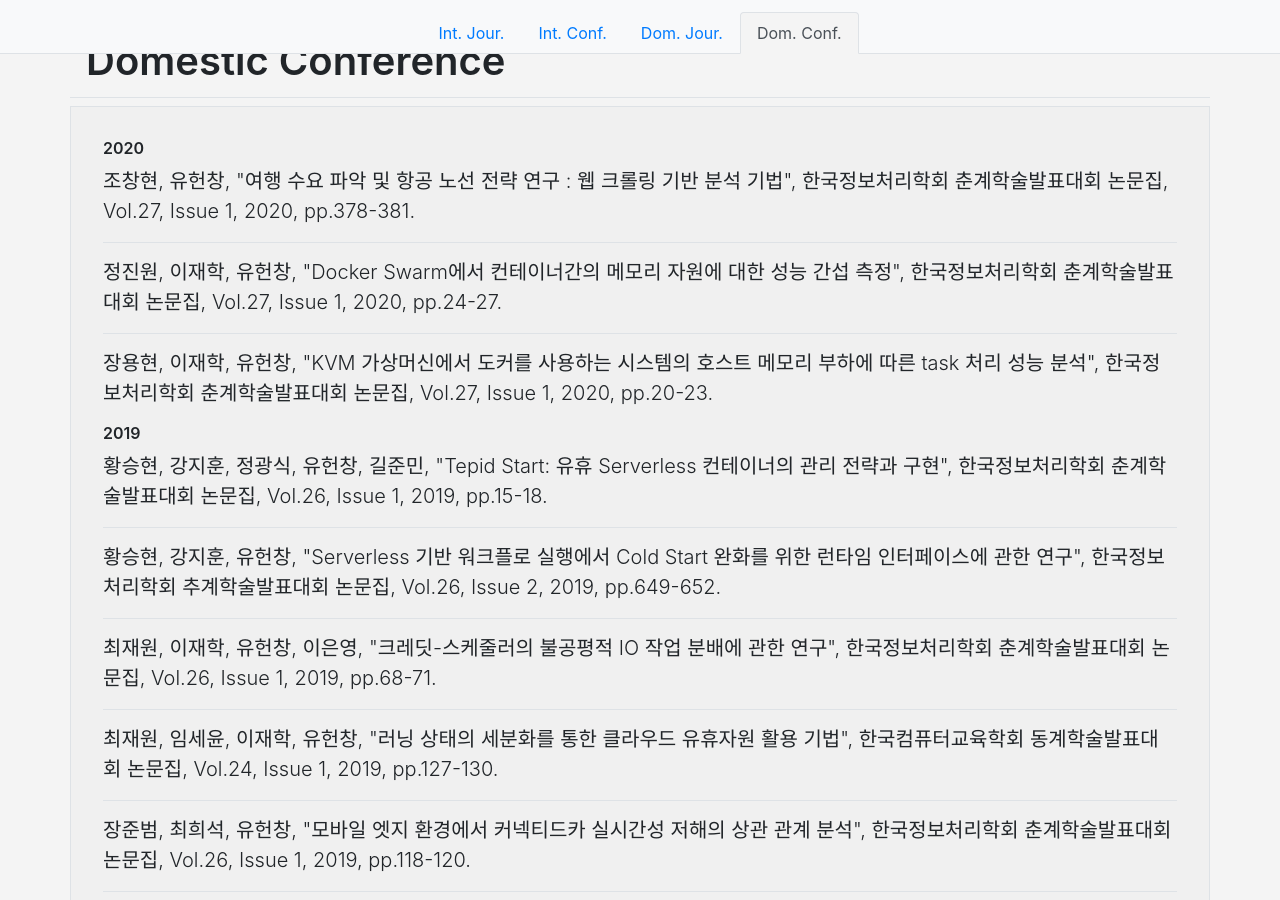
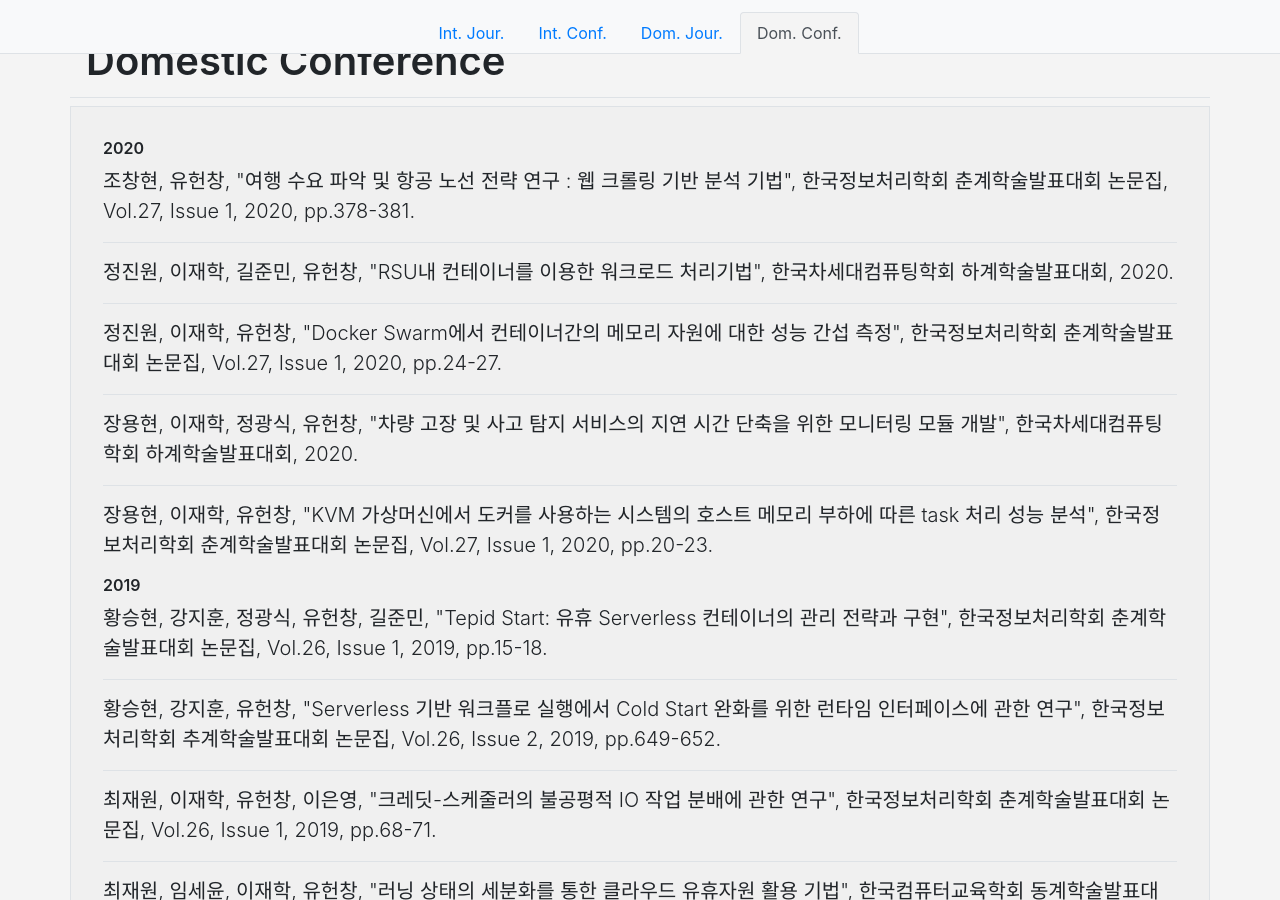
Before and after one commit to KU-Cloud/ku-cloud.github.io, a Jekyll site: the page built from publications.html, in a window 1280 px wide and 900 px high, scrolled down 17071 px. Built offline with Jekyll 4.4.1, drawn with Linux system fonts in a browser that asks for light colours.

Commit message:
update publications

```diff
--- a/_data/publications-cd.yaml
+++ b/_data/publications-cd.yaml
@@ -2920,6 +2920,35 @@
     }
   },
   {
+    "title": "차량 고장 및 사고 탐지 서비스의 지연 시간 단축을 위한 모니터링 모듈 개발",
+    "author": [
+      {
+        "family": "장용현"
+      },
+      {
+        "family": "이재학"
+      },
+      {
+        "family": "정광식"
+      },
+      {
+        "family": "유헌창"
+      }
+    ],
+    "publisher": "한국차세대컴퓨팅학회 하계학술발표대회",
+    "type": "paper-conference",
+    "citation-label": "장2020차량",
+    "id": "장2020차량",
+    "year-suffix": "차량",
+    "issued": {
+      "date-parts": [
+        [
+          2020
+        ]
+      ]
+    }
+  },
+  {
     "title": "웹 기반 네트워크 구성 시뮬레이터 설계 및 구현",
     "author": [
       {
@@ -3114,6 +3143,35 @@
     "citation-label": "정2020Docker",
     "id": "정2020Docker",
     "year-suffix": "Docker",
+    "issued": {
+      "date-parts": [
+        [
+          2020
+        ]
+      ]
+    }
+  },
+  {
+    "title": "RSU내 컨테이너를 이용한 워크로드 처리기법",
+    "author": [
+      {
+        "family": "정진원"
+      },
+      {
+        "family": "이재학"
+      },
+      {
+        "family": "길준민"
+      },
+      {
+        "family": "유헌창"
+      }
+    ],
+    "publisher": "한국차세대컴퓨팅학회 하계학술발표대회",
+    "type": "paper-conference",
+    "citation-label": "정2020RSU",
+    "id": "정2020RSU",
+    "year-suffix": "RSU",
     "issued": {
       "date-parts": [
         [
--- /dev/null
+++ b/_publications/conference/domestic/장2020차량.bib
@@ -0,0 +1,6 @@
+@inproceedings{장2020차량,
+  title={차량 고장 및 사고 탐지 서비스의 지연 시간 단축을 위한 모니터링 모듈 개발},
+  author={장용현 and 이재학 and 정광식 and 유헌창},
+  publisher={한국차세대컴퓨팅학회 하계학술발표대회},
+  year={2020}
+}
--- /dev/null
+++ b/_publications/conference/domestic/정2020RSU.bib
@@ -0,0 +1,6 @@
+@inproceedings{정2020RSU,
+  title={RSU내 컨테이너를 이용한 워크로드 처리기법},
+  author={정진원 and 이재학 and 길준민 and 유헌창},
+  publisher={한국차세대컴퓨팅학회 하계학술발표대회},
+  year={2020}
+}
```
Also changed, not shown: 1 other file.
